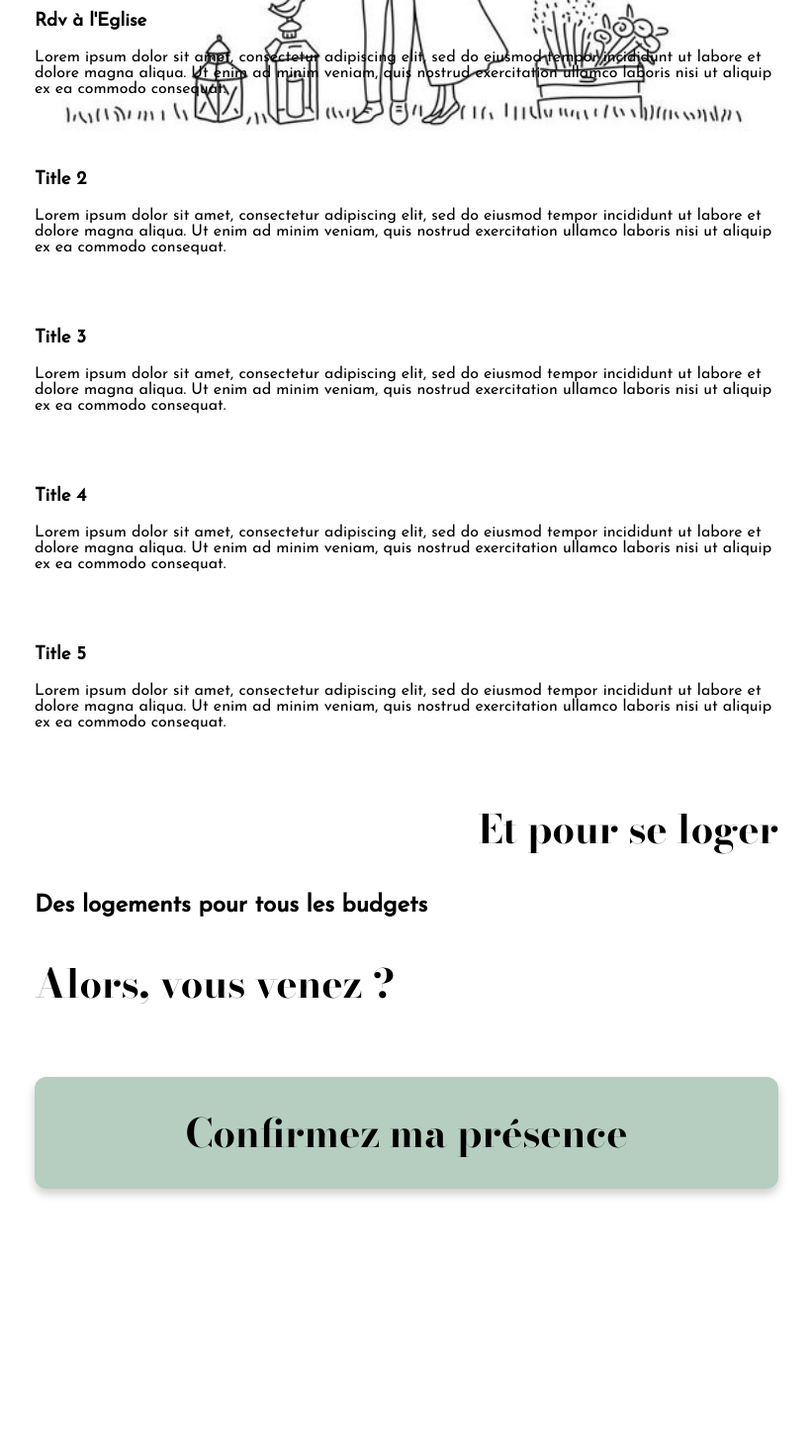
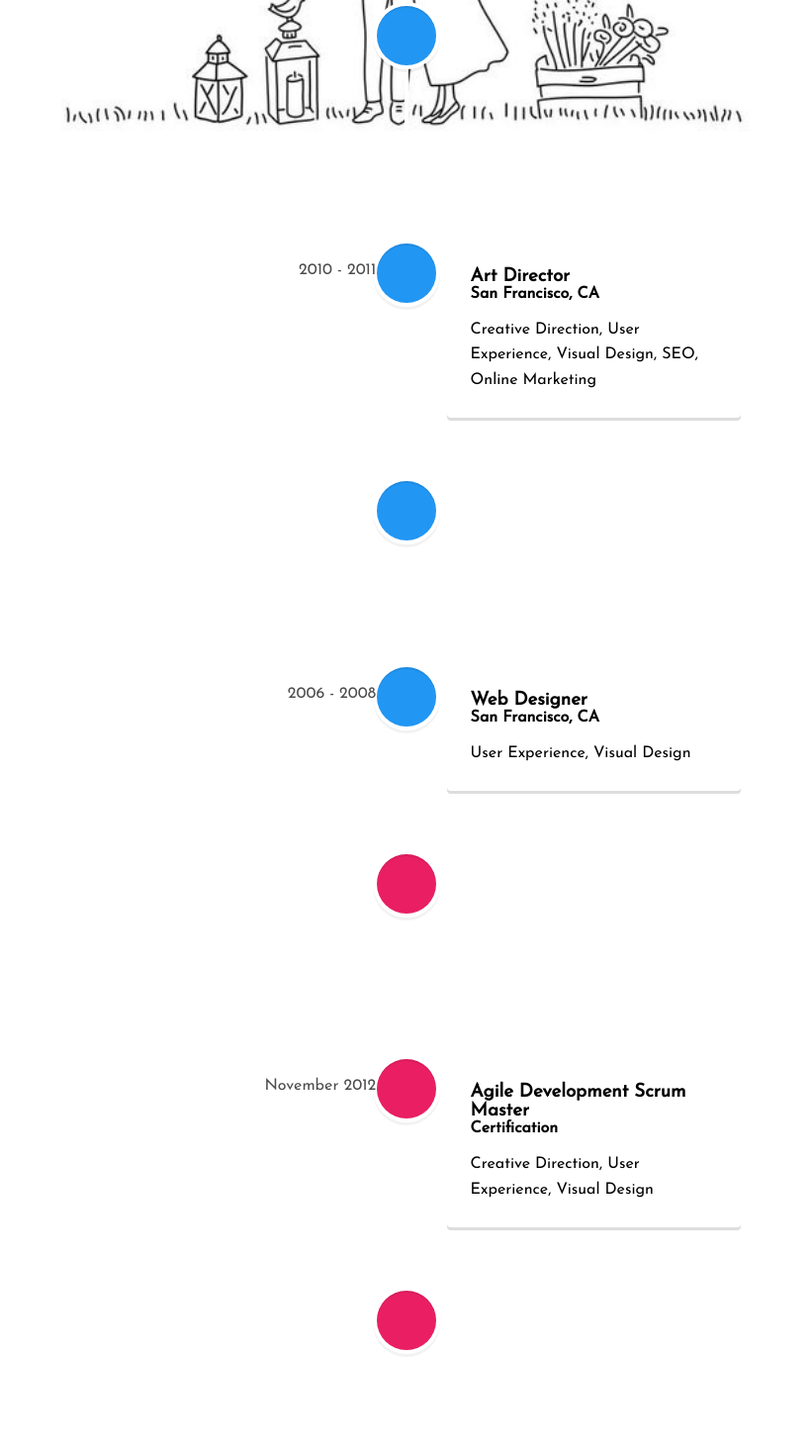
Before and after one commit to tatiana-sthl/wedding, a Next.js app: page / in a window 1280 px wide. Shown: the part 860-2330 px from the top of the page at 99% size, without its empty margins (229-1050 px from the left). Before the commit the page ends 2125 px from the top, so only its background shows below. Built offline with nearby package versions, Linux system fonts and the light colour scheme.

Commit message:
finally import a timeline who whorks

```diff
--- a/package.json
+++ b/package.json
@@ -15,6 +15,7 @@
     "react": "18.2.0",
     "react-dom": "18.2.0",
     "react-intersection-observer": "^9.5.2",
-    "react-lazy-load": "^4.0.1"
+    "react-lazy-load": "^4.0.1",
+    "react-vertical-timeline-component": "^3.6.0"
   }
 }
--- a/src/app/components/timeline.js
+++ b/src/app/components/timeline.js
@@ -1,4 +1,6 @@
 import styles from '../page.module.css';
+import { VerticalTimeline, VerticalTimelineElement }  from 'react-vertical-timeline-component';
+import 'react-vertical-timeline-component/style.min.css';
 
 
 const Timeline = () => {
@@ -6,40 +8,100 @@
 
 
   return (
-    <section className={styles.timeline}>
-    <div className={styles.outer}>
-      <div className={styles.card}>
-        <div className={styles.info}>
-          <h3 className={styles.title}>Rdv à l'Eglise</h3>
-          <p>Lorem ipsum dolor sit amet, consectetur adipiscing elit, sed do eiusmod tempor incididunt ut labore et dolore magna aliqua. Ut enim ad minim veniam, quis nostrud exercitation ullamco laboris nisi ut aliquip ex ea commodo consequat. </p>
-        </div>
-      </div>
-      <div className={styles.card}>
-        <div className={styles.info}>
-          <h3 className={styles.title}>Title 2</h3>
-          <p>Lorem ipsum dolor sit amet, consectetur adipiscing elit, sed do eiusmod tempor incididunt ut labore et dolore magna aliqua. Ut enim ad minim veniam, quis nostrud exercitation ullamco laboris nisi ut aliquip ex ea commodo consequat. </p>
-        </div>
-      </div>
-      <div className={styles.card}>
-        <div className={styles.info}>
-          <h3 className={styles.title}>Title 3</h3>
-          <p>Lorem ipsum dolor sit amet, consectetur adipiscing elit, sed do eiusmod tempor incididunt ut labore et dolore magna aliqua. Ut enim ad minim veniam, quis nostrud exercitation ullamco laboris nisi ut aliquip ex ea commodo consequat. </p>
-        </div>
-      </div>
-      <div className={styles.card}>
-        <div className={styles.info}>
-          <h3 className={styles.title}>Title 4</h3>
-          <p>Lorem ipsum dolor sit amet, consectetur adipiscing elit, sed do eiusmod tempor incididunt ut labore et dolore magna aliqua. Ut enim ad minim veniam, quis nostrud exercitation ullamco laboris nisi ut aliquip ex ea commodo consequat. </p>
-        </div>
-      </div>
-      <div className={styles.card}>
-        <div className={styles.info}>
-          <h3 className={styles.title}>Title 5</h3>
-          <p>Lorem ipsum dolor sit amet, consectetur adipiscing elit, sed do eiusmod tempor incididunt ut labore et dolore magna aliqua. Ut enim ad minim veniam, quis nostrud exercitation ullamco laboris nisi ut aliquip ex ea commodo consequat. </p>
-        </div>
-      </div>
-    </div>
-  </section>
+
+
+<VerticalTimeline>
+  <VerticalTimelineElement
+    className="vertical-timeline-element--work"
+    contentStyle={{ background: 'rgb(33, 150, 243)', color: '#fff' }}
+    contentArrowStyle={{ borderRight: '7px solid  rgb(33, 150, 243)' }}
+    date="2011 - present"
+    iconStyle={{ background: 'rgb(33, 150, 243)', color: '#fff' }}
+
+  >
+    <h3 className="vertical-timeline-element-title">Creative Director</h3>
+    <h4 className="vertical-timeline-element-subtitle">Miami, FL</h4>
+    <p>
+      Creative Direction, User Experience, Visual Design, Project Management, Team Leading
+    </p>
+  </VerticalTimelineElement>
+  <VerticalTimelineElement
+    className="vertical-timeline-element--work"
+    date="2010 - 2011"
+    iconStyle={{ background: 'rgb(33, 150, 243)', color: '#fff' }}
+
+  >
+    <h3 className="vertical-timeline-element-title">Art Director</h3>
+    <h4 className="vertical-timeline-element-subtitle">San Francisco, CA</h4>
+    <p>
+      Creative Direction, User Experience, Visual Design, SEO, Online Marketing
+    </p>
+  </VerticalTimelineElement>
+  <VerticalTimelineElement
+    className="vertical-timeline-element--work"
+    date="2008 - 2010"
+    iconStyle={{ background: 'rgb(33, 150, 243)', color: '#fff' }}
+
+  >
+    <h3 className="vertical-timeline-element-title">Web Designer</h3>
+    <h4 className="vertical-timeline-element-subtitle">Los Angeles, CA</h4>
+    <p>
+      User Experience, Visual Design
+    </p>
+  </VerticalTimelineElement>
+  <VerticalTimelineElement
+    className="vertical-timeline-element--work"
+    date="2006 - 2008"
+    iconStyle={{ background: 'rgb(33, 150, 243)', color: '#fff' }}
+
+  >
+    <h3 className="vertical-timeline-element-title">Web Designer</h3>
+    <h4 className="vertical-timeline-element-subtitle">San Francisco, CA</h4>
+    <p>
+      User Experience, Visual Design
+    </p>
+  </VerticalTimelineElement>
+  <VerticalTimelineElement
+    className="vertical-timeline-element--education"
+    date="April 2013"
+    iconStyle={{ background: 'rgb(233, 30, 99)', color: '#fff' }}
+
+  >
+    <h3 className="vertical-timeline-element-title">Content Marketing for Web, Mobile and Social Media</h3>
+    <h4 className="vertical-timeline-element-subtitle">Online Course</h4>
+    <p>
+      Strategy, Social Media
+    </p>
+  </VerticalTimelineElement>
+  <VerticalTimelineElement
+    className="vertical-timeline-element--education"
+    date="November 2012"
+    iconStyle={{ background: 'rgb(233, 30, 99)', color: '#fff' }}
+
+  >
+    <h3 className="vertical-timeline-element-title">Agile Development Scrum Master</h3>
+    <h4 className="vertical-timeline-element-subtitle">Certification</h4>
+    <p>
+      Creative Direction, User Experience, Visual Design
+    </p>
+  </VerticalTimelineElement>
+  <VerticalTimelineElement
+    className="vertical-timeline-element--education"
+    date="2002 - 2006"
+    iconStyle={{ background: 'rgb(233, 30, 99)', color: '#fff' }}
+
+  >
+    <h3 className="vertical-timeline-element-title">Bachelor of Science in Interactive Digital Media Visual Imaging</h3>
+    <h4 className="vertical-timeline-element-subtitle">Bachelor Degree</h4>
+    <p>
+      Creative Direction, Visual Design
+    </p>
+  </VerticalTimelineElement>
+  <VerticalTimelineElement
+    iconStyle={{ background: 'rgb(16, 204, 82)', color: '#fff' }}
+
+  />
+</VerticalTimeline>
   );
 };
 
```
Also changed, not shown: src/app/components/timelineOriginal.js (added, +46 -0 lines), 1 other file (tests, documents, lock files or other folders).
